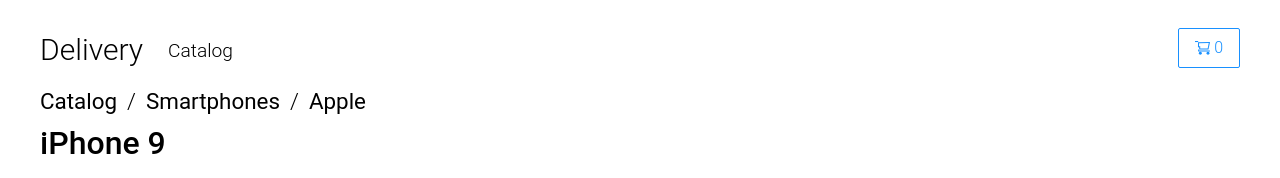
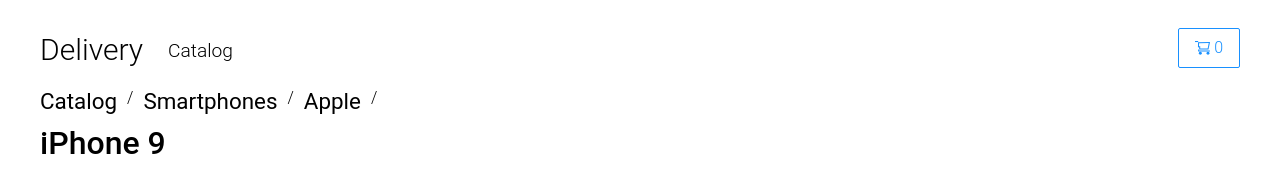
Before and after one commit to MaryAnzh/Online-Store, a React (Create React App) app: page /products/1 in a window 1280 px wide. Shown: the top 178 px of the page. Built offline with nearby package versions, Linux system fonts and the light colour scheme; a web font is replaced by a local one.

Commit message:
feat: add breadcrumb link

```diff
--- a/src/pages/item-page/ItemPage.tsx
+++ b/src/pages/item-page/ItemPage.tsx
@@ -1,4 +1,3 @@
-import React, { useEffect, useState } from 'react';
 import './ItemPage.scss';
 import { Link, useParams } from 'react-router-dom';
 import { catalog } from '../../core/data/catalog.data';
@@ -23,14 +22,18 @@ export const ItemPage = (): JSX.Element => {
             <div className='item__wrap'>
                 <ul className='item__wrap__breadcrumb'>
                     <li className='item__wrap__breadcrumb__crumb'>
-                        <Link to={'./'}>Catalog
-                            <span>/</span> </Link>
+                        <Link to='/'>Catalog</Link>
                     </li>
-                    <li className='item__wrap__breadcrumb__crumb'>{products.category}
-                        <span>/</span>
+                    <li><span>/</span></li>
+                    <li className='item__wrap__breadcrumb__crumb'>
+                        <Link to={`/?category=${products.category}`}>{products.category}</Link>
                     </li>
-                    <li className='item__wrap__breadcrumb__crumb'>{products.brand}
+                    <li><span>/</span></li>
+                    <li className='item__wrap__breadcrumb__crumb'>
+                        <Link to={`/?category=${products.category}&brand=${products.brand}`}>{products.brand}</Link>
                     </li>
+                    <li><span>/</span></li>
+
                 </ul>
                 <h2 className='item__wrap__title'>{products.title}</h2>
                 <div className='item__wrap__info'>
--- a/src/pages/items-page/ItemsPage.tsx
+++ b/src/pages/items-page/ItemsPage.tsx
@@ -5,7 +5,6 @@ import './ItemsPage.scss'
 import { ItemCard } from '../../components/simple/item-card/ItemCard';
 import { IItem } from '../../core/interfaces/catalog.interfaces';
 import { Filter } from '../../core/utils/filter';
-import { StorageService } from '../../core/utils/localStorage';
 
 type FilterType = {
     category: null | string,
@@ -38,10 +37,6 @@ let currentOptions: itemsQueryOptions = {
 };
 
 export const ItemsPage = (): JSX.Element => {
-    // сервис для работы с локал сторж
-    const storageService = new StorageService();
-    const storageKey = 'maryangItemsQueryParams';
-
     //хук квери параметров url
     const [searchParams, setSearchParams] = useSearchParams();
 
@@ -69,7 +64,6 @@ export const ItemsPage = (): JSX.Element => {
     const brands: string[] = Filter.createNameSet(catalogItems, 'brand');
 
     // Проверяем есть ли в url строке квери параметры, если есть то записываем их в текучие параметры и рендерим
-    //если нет, то проверяем есть ли информация в локал сторж о предыдущем поиске
     // меняем объект с параметрами в соответствии
     const getCurrentParams = () => {
         resetOption();
@@ -106,12 +100,6 @@ export const ItemsPage = (): JSX.Element => {
                     paramsCount++;
                 }
             }
-        }
-        if (paramsCount === 0) {
-            const data: itemsQueryOptions | null = storageService.getData(storageKey);
-            // if (data !== null) {
-            //     currentOptions = data;
-            // }
         }
     }
     getCurrentParams();
@@ -180,7 +168,6 @@ export const ItemsPage = (): JSX.Element => {
         const url = modifyItemsByParams();
         setProds(catalogItems);
         setSearchParams(url);
-        storageService.setData(storageKey, currentOptions);
     }
 
     const itemsList: JSX.Element[] = prods.map(elem => {
@@ -209,7 +196,6 @@ export const ItemsPage = (): JSX.Element => {
 
     let categorySelectValue = currentOptions.filter.category === null ? '...' : currentOptions.filter.category;
     let brandSelectValue = currentOptions.filter.brand === null ? '...' : currentOptions.filter.brand;
-
     return (
         <section className='catalog'>
             <div className='catalog__wrap'>
```
